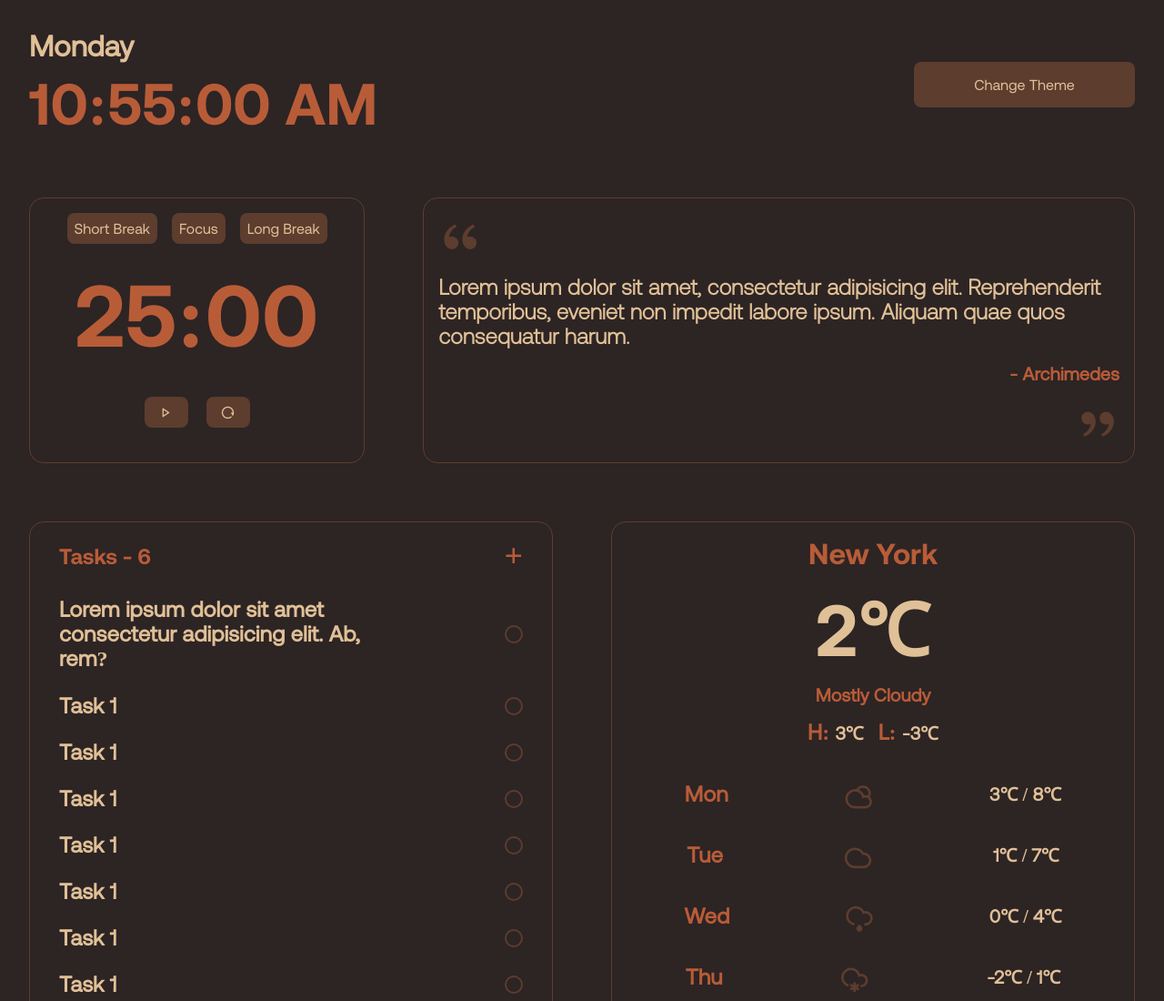
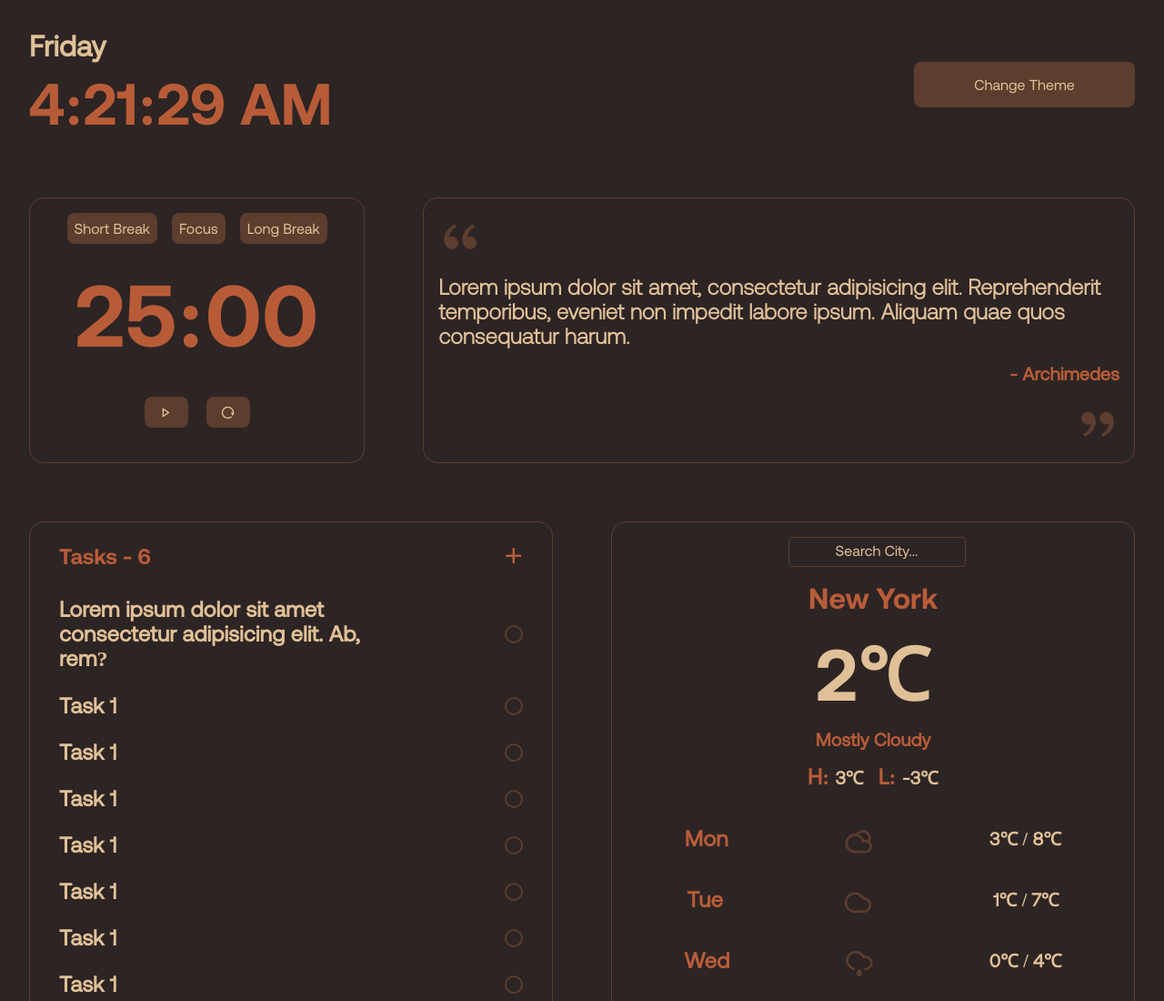
Before and after one commit to Sourav403030/Productivity-Dashboard, a plain HTML site: page index.html in a window 1280 px wide. Shown: the top 1100 px of the page at 91% size. Drawn offline with nearby package versions, Linux system fonts and the light colour scheme.

Commit message:
Completed the logic of date-time widget

```diff
--- a/index.html
+++ b/index.html
@@ -15,8 +15,8 @@
     <main>
       <nav>
         <div class="date-time">
-          <h3>Monday</h3>
-          <h1>10:55:00 AM</h1>
+          <h3>Date</h3>
+          <h1>Time</h1>
         </div>
         <button>Change Theme</button>
       </nav>
@@ -87,6 +87,7 @@
           </div>
           <div class="weather">
             <div class="weather-info">
+                <input type="text" placeholder="Search City..." />
                 <h2>New York</h2>
                 <h1>2℃</h1>
                 <h3>Mostly Cloudy</h3>
--- a/script.js
+++ b/script.js
@@ -0,0 +1,15 @@
+//Date-Time Widget
+
+let dateTimeh3 = document.querySelector(".date-time h3");
+let dateTimeh1 = document.querySelector(".date-time h1");
+
+setInterval(() => {
+  let date = new Date();
+  // Get day name (Monday, Tuesday, etc.)
+  dateTimeh3.textContent = date.toLocaleDateString("en-US", {
+    weekday: "long",
+  });
+
+  // Get time string
+  dateTimeh1.textContent = date.toLocaleTimeString();
+}, 1000);
--- a/style.css
+++ b/style.css
@@ -251,6 +251,28 @@ nav button{
     font-size: var(--font-lg);
     color: var(--ternary);
     margin-bottom: var(--gutter-sm);
+}
+
+.weather-info input{
+    margin-left: var(--gutter-sm);
+    padding: var(--padding-sm);
+    border-radius: var(--border-radius-sm);
+    border: 1px solid var(--secondary);
+    background-color: var(--primary);
+    color: var(--quadrary);
+    margin-bottom: var(--padding-md);
+    text-align: center;
+}
+
+.weather-info input::placeholder{
+    color: var(--quadrary);
+    font-family: normal;
+    font-size: var(--font-md);
+}
+
+.weather-info input:focus{
+    outline: none;
+    border: 1px solid var(--ternary);
 }
 
 .temp-high-low{
@@ -559,6 +581,16 @@ nav button{
         font-size: var(--font-xl);
     }
 
+    .weather-info input{
+        font-size: var(--font-lg);
+        border-radius: var(--border-radius-md);
+        margin-bottom: var(--padding-sm);
+    }
+
+    .week-forecast{
+        gap: var(--gutter-sm);
+    }
+
     .day-forecast h3{
         font-size: var(--font-xl);
     }
@@ -674,6 +706,16 @@ nav button{
         font-size: var(--font-xl);
     }
 
+    .weather-info input{
+        font-size: var(--font-xl);
+        border-radius: var(--border-radius-md);
+        margin-bottom: var(--padding-md);
+    }
+
+    .week-forecast{
+        gap: var(--gutter-sm);
+    }
+
     .day-forecast h3{
         font-size: var(--font-2xl);
     }
```
